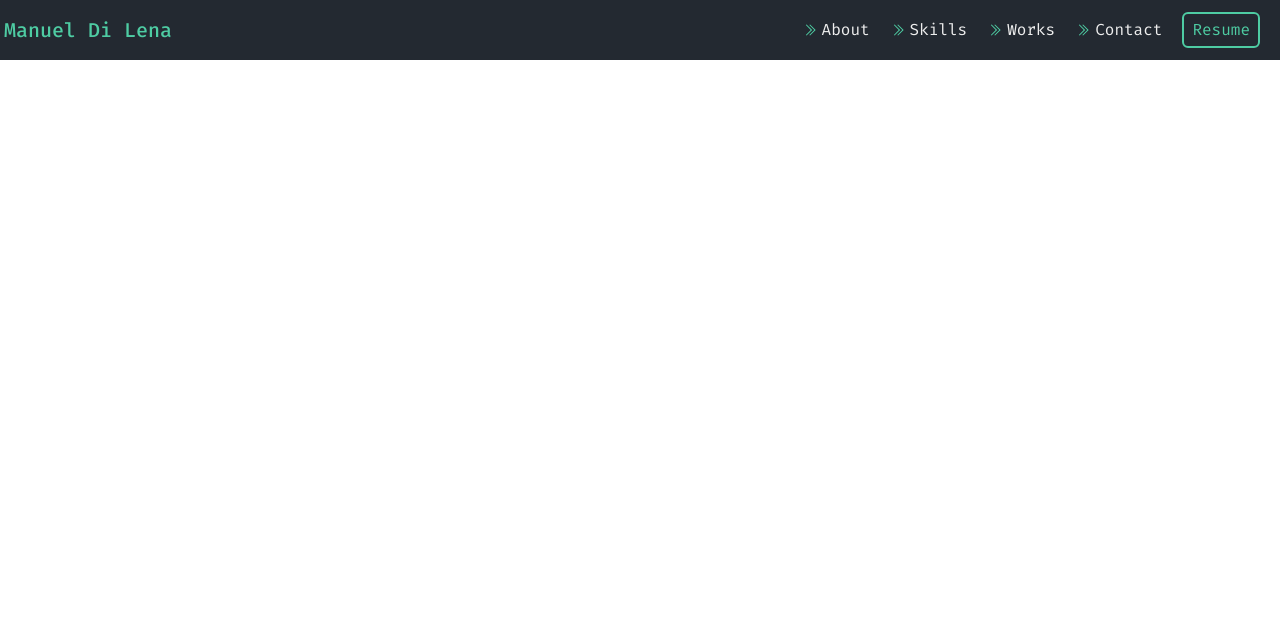
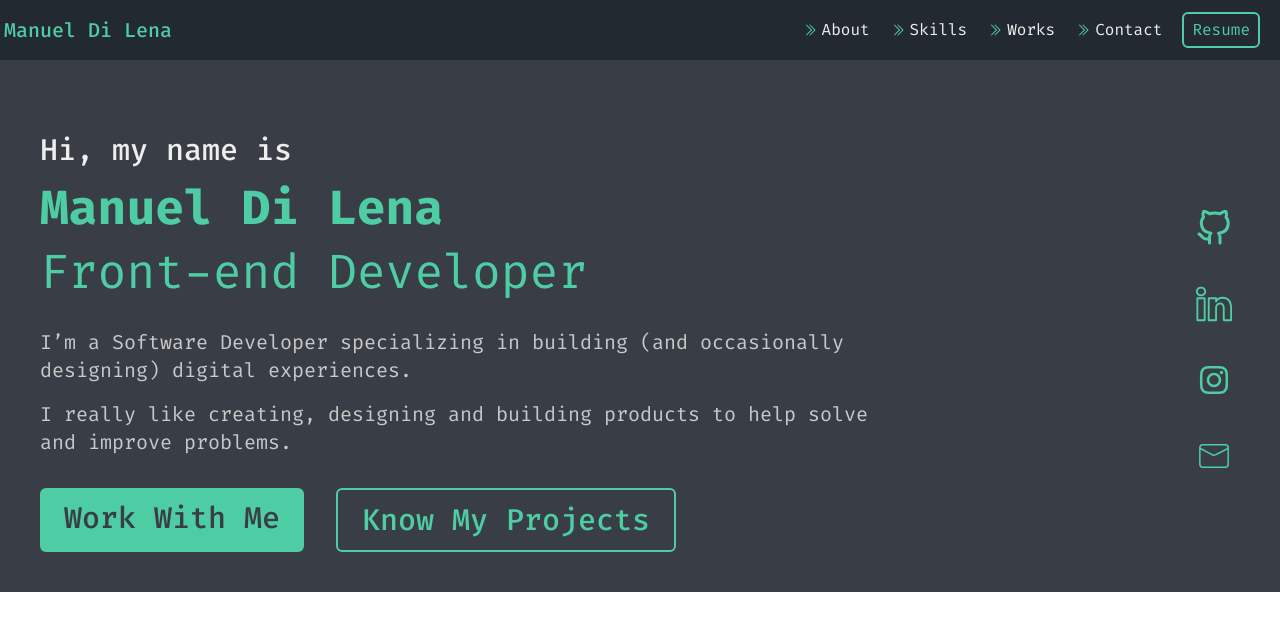
Before and after one commit to ManuelDiLena/dilenman-portfolio, a React (Vite) app: page / in a window 1280 px wide. Shown: the top 630 px of the page. Built offline with nearby package versions, Linux system fonts and the light colour scheme.

Commit message:
Home section

```diff
--- a/src/App.jsx
+++ b/src/App.jsx
@@ -1,10 +1,12 @@
 import './App.css'
+import Home from './components/Home'
 import Navbar from './components/Navbar'
 
 function App() {
   return (
     <div className='bg-gray-900 body-font bg-gray text-light'>
         <Navbar />
+        <Home />
     </div>
   )
 }
--- /dev/null
+++ b/src/components/Home.jsx
@@ -0,0 +1,50 @@
+import { FiGithub } from "react-icons/fi";
+import { SlSocialLinkedin } from 'react-icons/sl';
+import { AiOutlineInstagram } from 'react-icons/ai';
+import { CiMail } from "react-icons/ci";
+
+export default function Home() {
+  return (
+    <section id='home'>
+      <div className='container mx-auto flex flex-col sm:flex-row px-10 py-10 bg-gray justify-around items-center'>
+        <div className='flex flex-col justify-evenly mt-8'>
+          <p className='text-light title-font sm:text-3xl mb-4 font-medium text-2xl'>
+            Hi, my name is
+          </p>
+          <h1 className='text-rocketblue title-font sm:text-5xl text-4xl font-bold mb-4'>
+            Manuel Di Lena
+          </h1>
+          <h2 className='text-rocketblue title-font sm:text-5xl text-4xl'>
+            Front-end Developer
+          </h2>
+          <div className='sm:mt-8 mt-4 sm:text-left text-text sm:text-xl sm:w-3/4'>
+            <p className='mb-4'>I’m a Software Developer specializing in building (and occasionally designing) digital experiences.</p>
+            <p>I really like creating, designing and building products to help solve and improve problems.</p>
+          </div>
+          <div className='flex sm:justify-start justify-around mt-8 sm:text-3xl'>
+            <a href='#contact' className='text-gray bg-rocketblue border-0 rounded-md font-medium sm:py-3 px-6 py-3 mr-8 transition duration-300 focus:outline-none hover:scale-105'>
+              Work With Me
+            </a>
+            <a href='#works' className='text-rocketblue bg-transparent border-solid border-2 rounded-md font-medium sm:py-3 sm:px-6 p-3 transition duration-300 focus:outline-none hover:scale-105 hover:bg-dark'>
+              Know My Projects
+            </a>
+          </div>
+        </div>
+        <div className='flex sm:flex-col sm:justify-evenly justify-around mt-8'>
+          <a href='https://github.com/ManuelDiLena' className='text-rocketblue sm:text-4xl text-3xl p-1 mx-1 my-4 transition duration-300 hover:scale-125'>
+            <FiGithub/>
+          </a>
+          <a href='https://www.linkedin.com/in/manueldilena/' className='text-rocketblue sm:text-4xl text-3xl p-1 mx-1 my-4 transition duration-300 hover:scale-125'>
+            <SlSocialLinkedin/>
+          </a>
+          <a href='https://www.instagram.com/manuudilena/' className='text-rocketblue sm:text-4xl text-3xl p-1 mx-1 my-4 transition duration-300 hover:scale-125'>
+            <AiOutlineInstagram/>
+          </a>
+          <a href='#contact' className='text-rocketblue sm:text-4xl text-3xl p-1 mx-1 my-4 transition duration-300 hover:scale-125'>
+            <CiMail />
+          </a>
+        </div>
+      </div>
+    </section>
+  );
+}
--- a/tailwind.config.js
+++ b/tailwind.config.js
@@ -10,7 +10,8 @@ export default {
       'dark': '#232931',
       'gray': '#393E46',
       'rocketblue': '#4ECCA3',
-      'light': '#EEEEEE'
+      'light': '#EEEEEE',
+      'text': '#C9C9C9'
   },
   },
   plugins: [],
```
